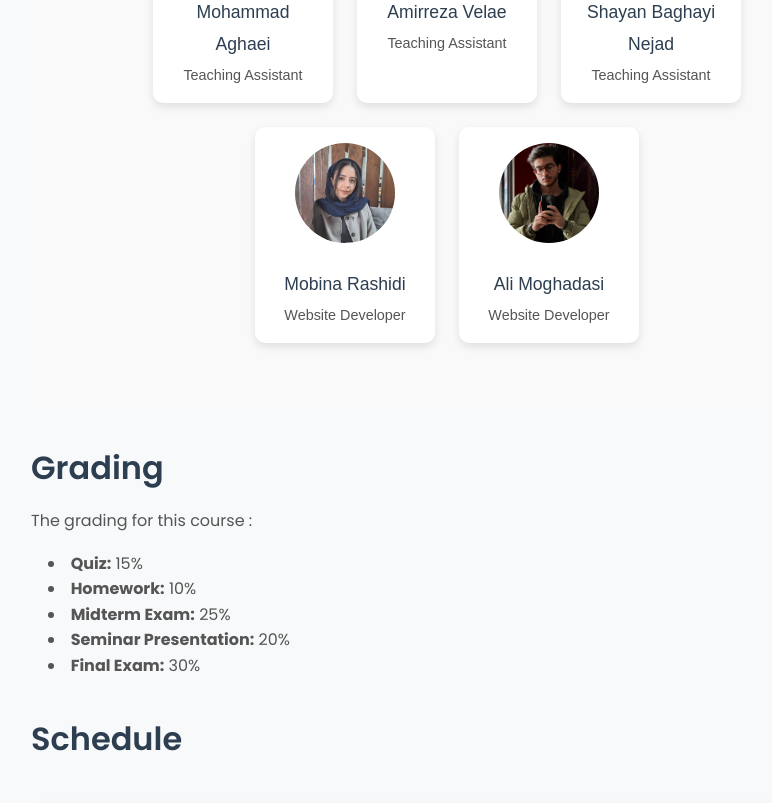
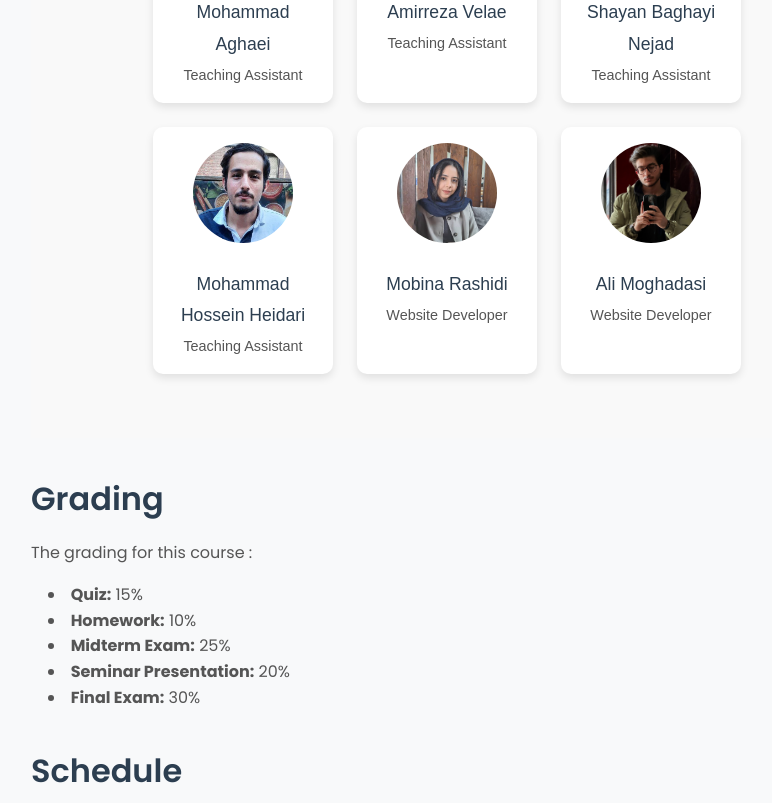
Before and after one commit to mobinarashidi/hds-website, a React (Create React App) app: page / in a window 1280 px wide. Shown: the part 3040-3843 px from the top of the page, without its empty margins (33-805 px from the left). Built offline with nearby package versions, Linux system fonts and the light colour scheme.

Commit message:
edit TA section

```diff
--- a/src/components/Home/Home.js
+++ b/src/components/Home/Home.js
@@ -219,6 +219,11 @@ const Home = () => {
                             <div className="assistant-card">
                                 <img src="/images/ShayanBaghayiNejad.jpg" alt="Shayan Baghayi Nejad"/>
                                 <h3>Shayan Baghayi Nejad</h3>
+                                <p>Teaching Assistant</p>
+                            </div>
+                            <div className="assistant-card">
+                                <img src="/images/MohammadHosseinHeidari.jpg" alt="Mohammad Hossein Heidari"/>
+                                <h3>Mohammad Hossein Heidari</h3>
                                 <p>Teaching Assistant</p>
                             </div>
                             <div className="assistant-card">
--- a/src/components/Homeworks/HomeWorks.css
+++ b/src/components/Homeworks/HomeWorks.css
@@ -67,6 +67,7 @@
   .homework-container {
     display: flex;
     flex-direction: column;
+    font-size: 65%;
   }
 
   .sidebar {
@@ -90,6 +91,7 @@
     justify-content: center;
     padding: 0;
     margin: 0;
+
   }
 
   .homework-list li:hover {
--- a/src/styles/Lectures.css
+++ b/src/styles/Lectures.css
@@ -226,6 +226,7 @@
 @media (max-width: 768px) {
   .lectures-container {
     flex-direction: column;
+    font-size: 65%;
   }
 
   .lectures-sidebar {
```
Also changed, not shown: public/images/MohammadHosseinHeidari.jpg (added).
